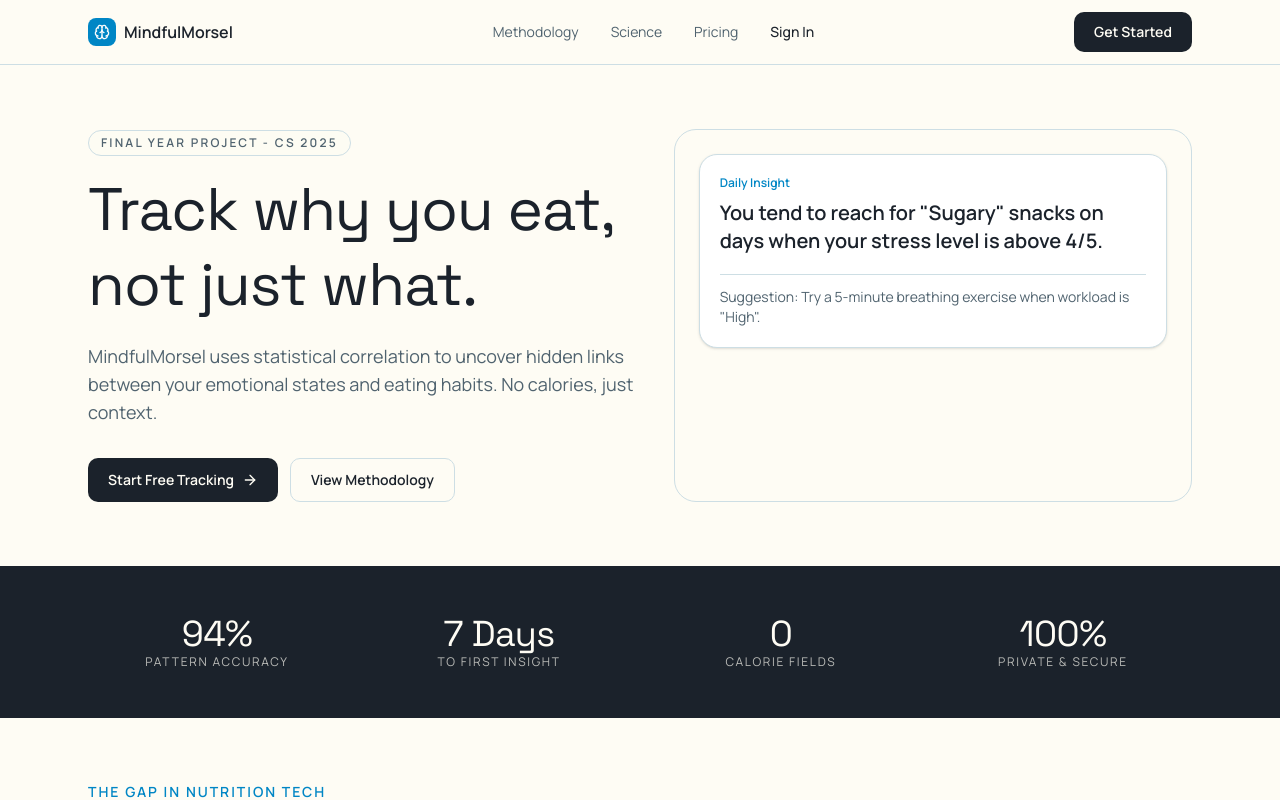
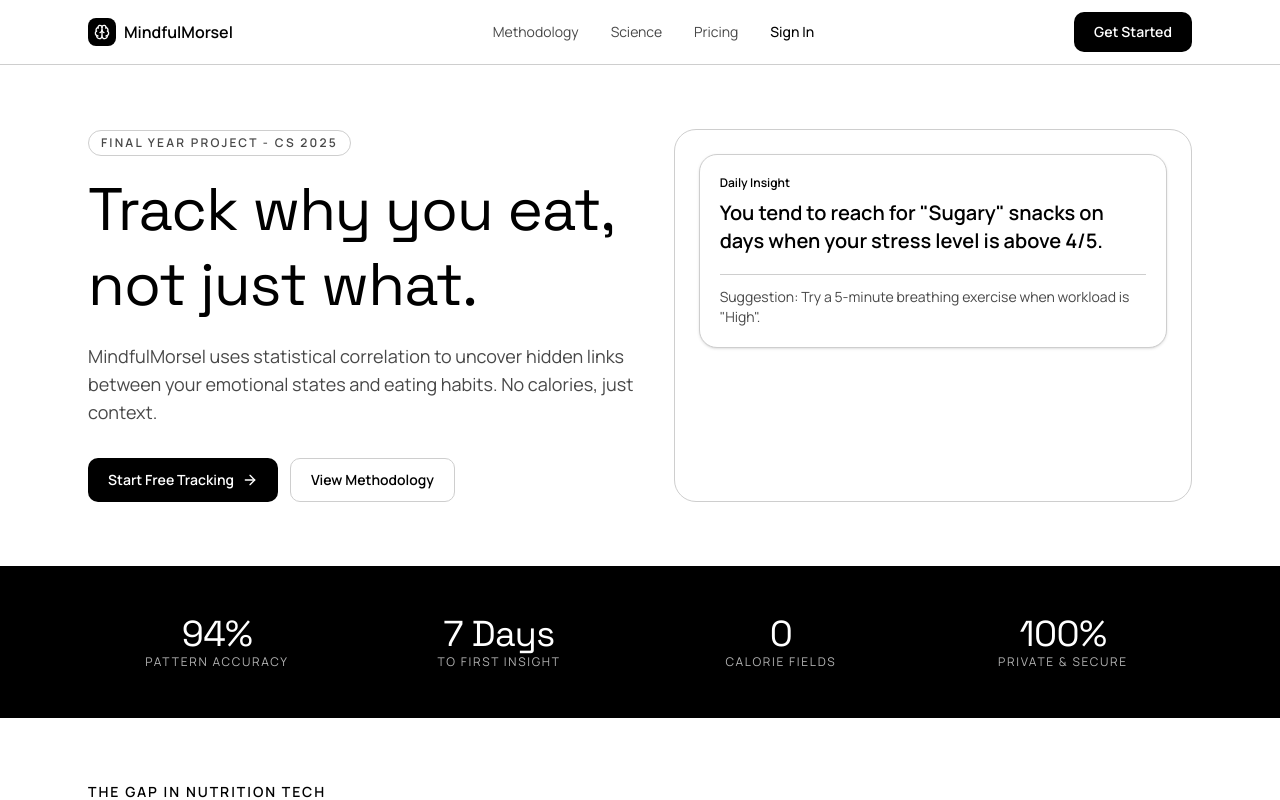
Before and after one commit to Daniel419797/mood, a Next.js app: page / in a window 1280 px wide. Shown: the top 800 px of the page. Built offline with nearby package versions, Linux system fonts and the light colour scheme; no server answers.

Commit message:
style(colors): implement black and white only color scheme

```diff
--- a/src/app/(app)/dashboard/page.tsx
+++ b/src/app/(app)/dashboard/page.tsx
@@ -119,11 +119,11 @@ export default function DashboardPage() {
   );
 
   const pieData = [
-    { name: "Healthy", value: pieTotals.Healthy, color: "#d8d8d8" },
-    { name: "Neutral", value: pieTotals.Neutral, color: "#a8a8a8" },
-    { name: "Sugary", value: pieTotals.Sugary, color: "#111111" },
-    { name: "Junk", value: pieTotals.Junk, color: "#6f6f6f" },
-    { name: "Skipped", value: pieTotals.Skipped, color: "#8f8f8f" },
+    { name: "Healthy", value: pieTotals.Healthy, color: "#ffffff" },
+    { name: "Neutral", value: pieTotals.Neutral, color: "#000000" },
+    { name: "Sugary", value: pieTotals.Sugary, color: "#ffffff" },
+    { name: "Junk", value: pieTotals.Junk, color: "#000000" },
+    { name: "Skipped", value: pieTotals.Skipped, color: "#ffffff" },
   ].filter((item) => item.value > 0);
 
   return (
@@ -174,7 +174,7 @@ export default function DashboardPage() {
                     type="monotone"
                     dataKey="avgMoodScore"
                     name="Mood"
-                    stroke="#111111"
+                    stroke="#000000"
                     dot
                     strokeWidth={2.5}
                   />
@@ -182,7 +182,7 @@ export default function DashboardPage() {
                     type="monotone"
                     dataKey="avgStressLevel"
                     name="Stress"
-                    stroke="#8f8f8f"
+                    stroke="#ffffff"
                     dot={false}
                     strokeWidth={2.2}
                     strokeDasharray="4 2"
@@ -238,7 +238,7 @@ export default function DashboardPage() {
                   <XAxis dataKey="foodCategory" tick={{ fontSize: 12 }} />
                   <YAxis tick={{ fontSize: 12 }} />
                   <Tooltip />
-                  <Bar dataKey="count" fill="#101010" radius={[4, 4, 0, 0]} />
+                  <Bar dataKey="count" fill="#000000" radius={[4, 4, 0, 0]} />
                 </BarChart>
               </ResponsiveContainer>
             )}
--- a/src/app/(app)/eating/history/page.tsx
+++ b/src/app/(app)/eating/history/page.tsx
@@ -25,11 +25,11 @@ import type { EatingLog } from "@/types";
 import { Pencil, Plus, Trash2, Utensils } from "lucide-react";
 
 const categoryColor: Record<string, string> = {
-  Healthy: "bg-blue-100 text-blue-700",
-  Neutral: "bg-slate-100 text-slate-700",
-  Sugary: "bg-indigo-100 text-indigo-700",
-  Junk: "bg-red-100 text-red-700",
-  Skipped: "bg-amber-100 text-amber-700",
+  Healthy: "bg-white text-black border border-black",
+  Neutral: "bg-black text-white",
+  Sugary: "bg-white text-black border border-black",
+  Junk: "bg-black text-white",
+  Skipped: "bg-white text-black border border-black",
 };
 
 function EatingRow({ entry, onDeleted }: { entry: EatingLog; onDeleted: (id: string) => void }) {
--- a/src/app/(app)/insights/page.tsx
+++ b/src/app/(app)/insights/page.tsx
@@ -17,7 +17,7 @@ function StrengthRing({ value }: { value: number }) {
       <div
         className="relative h-28 w-28 rounded-full"
         style={{
-          background: `conic-gradient(#111111 ${pct}%, #e7e7e7 ${pct}% 100%)`,
+          background: `conic-gradient(#000000 ${pct}%, #ffffff ${pct}% 100%)`,
         }}
       >
         <div className="absolute inset-[14px] flex items-center justify-center rounded-full bg-background text-xs font-semibold">
@@ -182,7 +182,7 @@ export default function InsightsPage() {
       <div className="grid gap-3 md:grid-cols-3">
         <Card>
           <CardContent className="flex items-center gap-3 p-4">
-            <CircleCheck className="h-4 w-4 text-blue-600" />
+            <CircleCheck className="h-4 w-4 text-black" />
             <div>
               <p className="text-[11px] font-semibold uppercase tracking-[0.12em] text-muted-foreground">Data Quality</p>
               <p className="font-medium">High ({state.insights.length + 24} Days)</p>
--- a/src/app/globals.css
+++ b/src/app/globals.css
@@ -49,38 +49,38 @@
 }
 
 :root {
-  --background: oklch(0.99 0.01 92);
-  --foreground: oklch(0.25 0.02 255);
+  --background: oklch(1 0 0);
+  --foreground: oklch(0 0 0);
   --card: oklch(1 0 0);
-  --card-foreground: oklch(0.25 0.02 255);
+  --card-foreground: oklch(0 0 0);
   --popover: oklch(1 0 0);
-  --popover-foreground: oklch(0.25 0.02 255);
-  --primary: oklch(0.57 0.17 228);
-  --primary-foreground: oklch(0.99 0 0);
-  --secondary: oklch(0.95 0.03 225);
-  --secondary-foreground: oklch(0.33 0.05 240);
-  --muted: oklch(0.96 0.02 210);
-  --muted-foreground: oklch(0.49 0.03 236);
-  --accent: oklch(0.95 0.03 35);
-  --accent-foreground: oklch(0.33 0.05 240);
-  --destructive: oklch(0.577 0.245 27.325);
-  --border: oklch(0.89 0.02 220);
-  --input: oklch(0.89 0.02 220);
-  --ring: oklch(0.66 0.14 228);
-  --chart-1: oklch(0.72 0.16 228);
-  --chart-2: oklch(0.72 0.13 35);
-  --chart-3: oklch(0.74 0.14 145);
-  --chart-4: oklch(0.67 0.14 8);
-  --chart-5: oklch(0.64 0.12 285);
+  --popover-foreground: oklch(0 0 0);
+  --primary: oklch(0 0 0);
+  --primary-foreground: oklch(1 0 0);
+  --secondary: oklch(0.95 0 0);
+  --secondary-foreground: oklch(0.2 0 0);
+  --muted: oklch(0.9 0 0);
+  --muted-foreground: oklch(0.4 0 0);
+  --accent: oklch(0 0 0);
+  --accent-foreground: oklch(1 0 0);
+  --destructive: oklch(0 0 0);
+  --border: oklch(0.85 0 0);
+  --input: oklch(0.95 0 0);
+  --ring: oklch(0.3 0 0);
+  --chart-1: oklch(0.2 0 0);
+  --chart-2: oklch(0.5 0 0);
+  --chart-3: oklch(0.3 0 0);
+  --chart-4: oklch(0.6 0 0);
+  --chart-5: oklch(0.4 0 0);
   --radius: 0.625rem;
-  --sidebar: oklch(0.985 0 0);
-  --sidebar-foreground: oklch(0.145 0 0);
-  --sidebar-primary: oklch(0.205 0 0);
-  --sidebar-primary-foreground: oklch(0.985 0 0);
-  --sidebar-accent: oklch(0.97 0 0);
-  --sidebar-accent-foreground: oklch(0.205 0 0);
-  --sidebar-border: oklch(0.922 0 0);
-  --sidebar-ring: oklch(0.708 0 0);
+  --sidebar: oklch(1 0 0);
+  --sidebar-foreground: oklch(0 0 0);
+  --sidebar-primary: oklch(0.05 0 0);
+  --sidebar-primary-foreground: oklch(1 0 0);
+  --sidebar-accent: oklch(0.95 0 0);
+  --sidebar-accent-foreground: oklch(0 0 0);
+  --sidebar-border: oklch(0.9 0 0);
+  --sidebar-ring: oklch(0.3 0 0);
 }
 
 body {
--- a/src/app/login/page.tsx
+++ b/src/app/login/page.tsx
@@ -65,7 +65,7 @@ export default function LoginPage() {
   };
 
   return (
-    <div className="min-h-screen bg-[radial-gradient(circle_at_top_left,_hsl(var(--primary)/0.08),_transparent_35%),radial-gradient(circle_at_bottom_right,_hsl(24_90%_50%/0.08),_transparent_35%),hsl(var(--background))] px-4 py-8 md:px-6">
+    <div className="min-h-screen bg-[radial-gradient(circle_at_top_left,_hsl(var(--primary)/0.08),_transparent_35%),hsl(var(--background))] px-4 py-8 md:px-6">
       <div className="mx-auto grid w-full max-w-6xl overflow-hidden rounded-3xl border bg-background/90 shadow-xl backdrop-blur md:grid-cols-[1.08fr_0.92fr]">
         <section className="relative p-8 md:p-10">
           <div className="mb-8 flex items-center gap-2">
--- a/src/app/register/page.tsx
+++ b/src/app/register/page.tsx
@@ -69,7 +69,7 @@ export default function RegisterPage() {
   };
 
   return (
-    <div className="min-h-screen bg-[radial-gradient(circle_at_top_left,_hsl(var(--primary)/0.08),_transparent_35%),radial-gradient(circle_at_bottom_right,_hsl(24_90%_50%/0.08),_transparent_35%),hsl(var(--background))] px-4 py-8 md:px-6">
+    <div className="min-h-screen bg-[radial-gradient(circle_at_top_left,_hsl(var(--primary)/0.08),_transparent_35%),hsl(var(--background))] px-4 py-8 md:px-6">
       <div className="mx-auto grid w-full max-w-6xl overflow-hidden rounded-3xl border bg-background/90 shadow-xl backdrop-blur md:grid-cols-[1.08fr_0.92fr]">
         <section className="relative p-8 md:p-10">
           <div className="mb-8 flex items-center gap-2">
```
